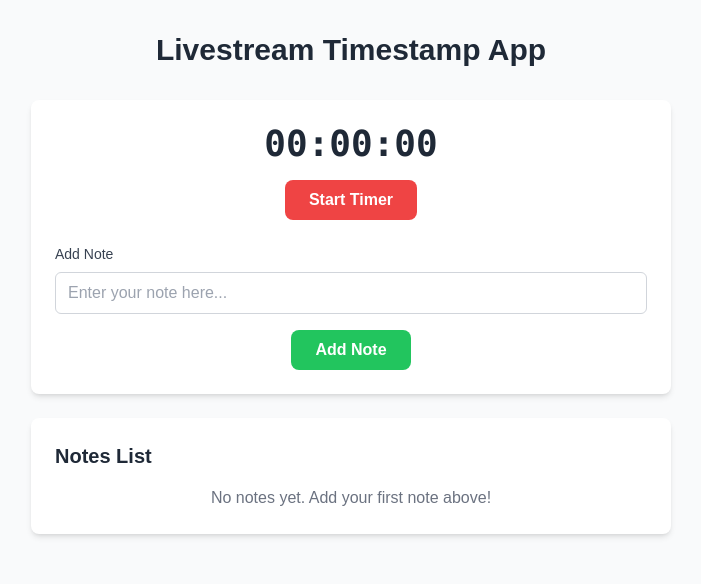
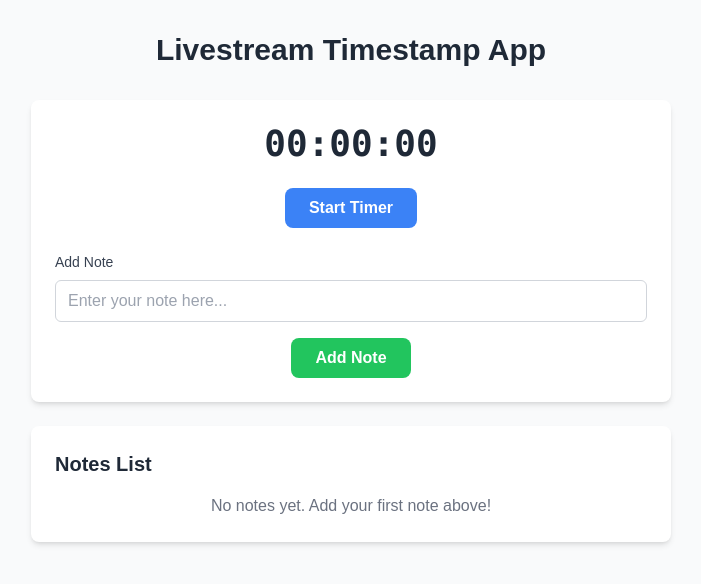
Before and after one commit to rayinailham/live-note, a Next.js app: page / in a window 1280 px wide. Shown: the top 584 px of the page, without its empty margins (289-990 px from the left). Built offline with nearby package versions, Linux system fonts and the light colour scheme.

Commit message:
phase otw

```diff
--- a/src/app/page.tsx
+++ b/src/app/page.tsx
@@ -13,6 +13,7 @@ export default function Home() {
   const [isRunning, setIsRunning] = useState(false)
   const [seconds, setSeconds] = useState(0)
   const [intervalId, setIntervalId] = useState<NodeJS.Timeout | null>(null)
+  const [isClicked, setIsClicked] = useState(false)
 
   const formatTime = (totalSeconds: number): string => {
     const hours = Math.floor(totalSeconds / 3600)
@@ -23,11 +24,23 @@ export default function Home() {
 
   const handleStartTimer = () => {
     if (!isRunning) {
+      setIsClicked(true)
+      setTimeout(() => setIsClicked(false), 500)
       setIsRunning(true)
       const id = setInterval(() => {
         setSeconds(prev => prev + 1)
       }, 1000)
       setIntervalId(id)
+    }
+  }
+
+  const handleStopTimer = () => {
+    if (isRunning && intervalId) {
+      setIsClicked(true)
+      setTimeout(() => setIsClicked(false), 500)
+      clearInterval(intervalId)
+      setIsRunning(false)
+      setIntervalId(null)
     }
   }
 
@@ -58,20 +71,17 @@ export default function Home() {
         </h1>
 
         <div className="bg-white rounded-lg shadow-md p-6 mb-6">
-          <div className="text-center mb-6">
-            <div className="text-4xl font-mono font-bold text-gray-800 mb-4">
+          <div className="flex justify-center space-x-4 mb-6">
+            <div className={`text-4xl font-mono font-bold text-gray-800 transition-opacity duration-500 ${isClicked ? 'opacity-50' : 'opacity-100'}`}>
               {formatTime(seconds)}
             </div>
+          </div>
+          <div className="flex justify-center mb-6">
             <button
-              onClick={handleStartTimer}
-              disabled={isRunning}
-              className={`font-semibold py-2 px-6 rounded-lg transition-colors ${
-                isRunning
-                  ? 'bg-gray-400 cursor-not-allowed'
-                  : 'bg-red-500 hover:bg-red-600'
-              } text-white`}
+              onClick={isRunning ? handleStopTimer : handleStartTimer}
+              className="bg-blue-500 hover:bg-blue-600 text-white font-semibold py-2 px-6 rounded-lg transition-colors"
             >
-              {isRunning ? 'Timer Running' : 'Start Timer'}
+              {isRunning ? 'Stop Timer' : 'Start Timer'}
             </button>
           </div>
 
@@ -84,6 +94,12 @@ export default function Home() {
               type="text"
               value={currentNote}
               onChange={(e) => setCurrentNote(e.target.value)}
+              onKeyDown={(e) => {
+                if (e.key === 'Enter' && e.ctrlKey) {
+                  e.preventDefault()
+                  handleAddNote()
+                }
+              }}
               placeholder="Enter your note here..."
               className="w-full px-3 py-2 border border-gray-300 rounded-md focus:outline-none focus:ring-2 focus:ring-blue-500 text-black"
             />
```
Also changed, not shown: public/docs/livestream-timestamp-app-concept.md (+2 -2 lines).
